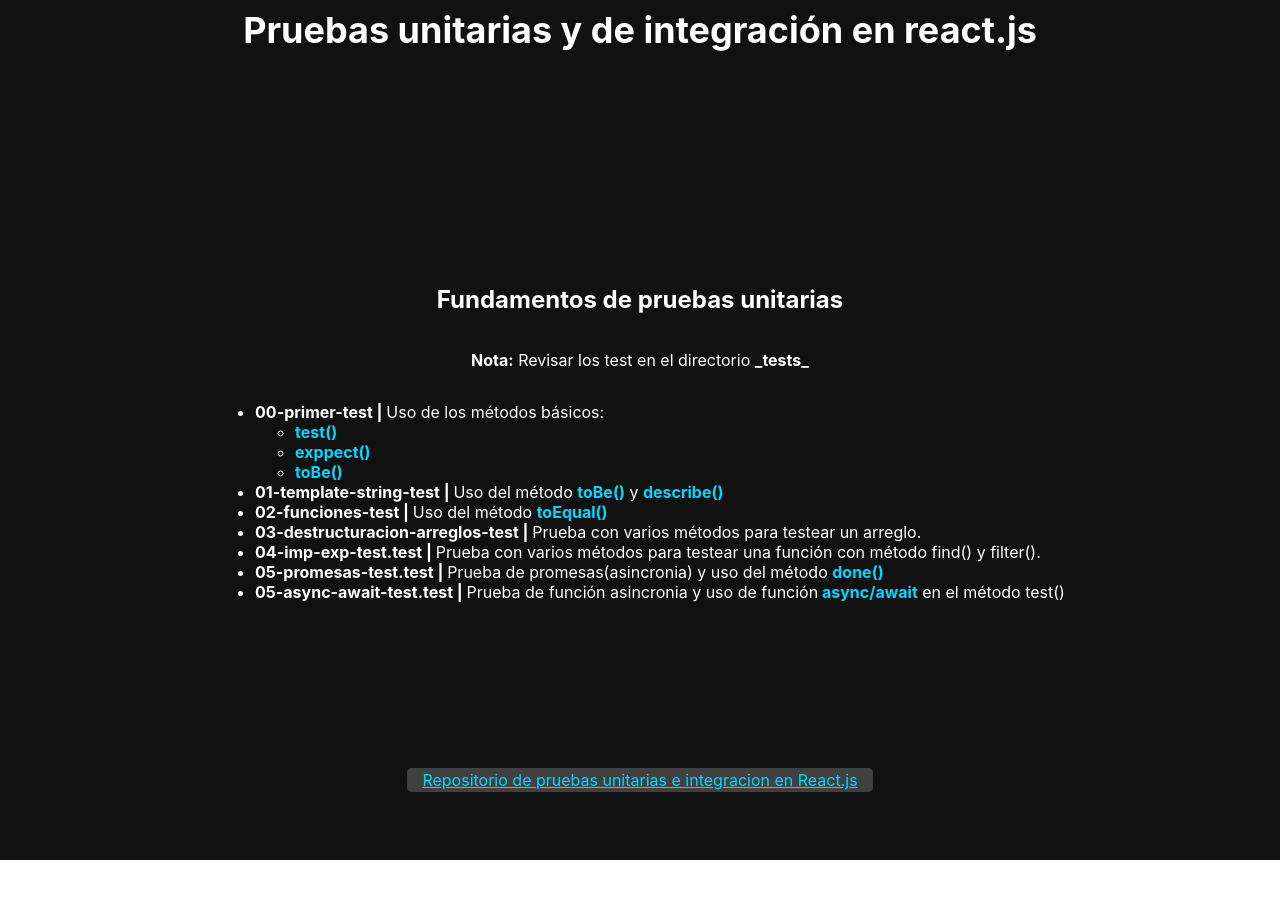
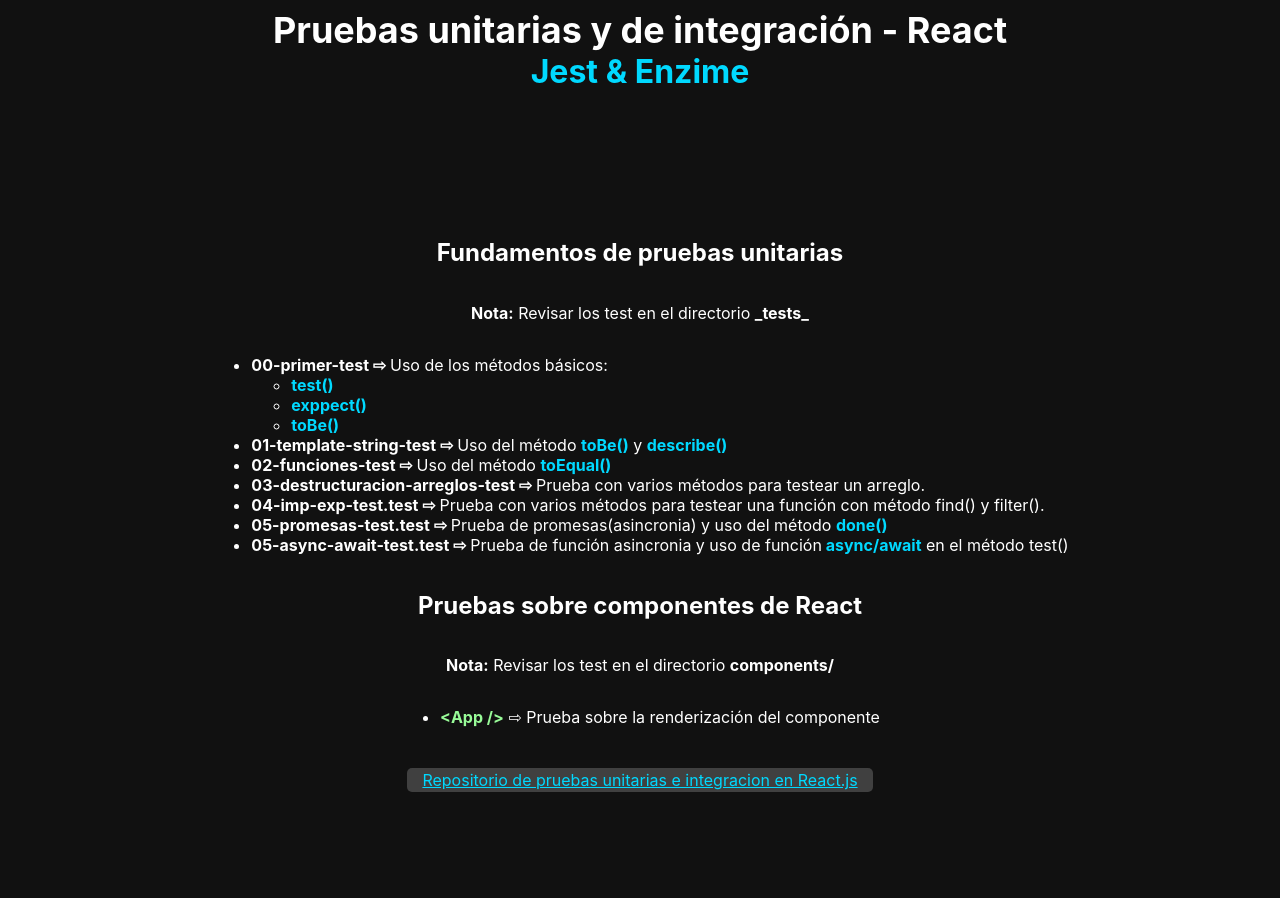
Before and after one commit to icao/pruebas-unitarias-integracion-react, a React (Create React App) app: page / in a window 1280 px wide. Before the commit the page ends 860 px from the top, so only its background shows below. Built offline with nearby package versions, Linux system fonts and the light colour scheme.

Commit message:
Archivos base para prueba del componente app

```diff
--- a/src/App.jsx
+++ b/src/App.jsx
@@ -1,14 +1,14 @@
 import React from 'react'
+import PropTypes from 'prop-types'
 import './App.scss'
 import MiPrimerComponenteTest from './components/01-mi-primer-componente-test/MiPrimerComponenteTest'
 
-function App() {
+function App({ title, subtitle }) {
   return (
     <div className='app'>
       <header className='app-header'>
-        <h1 className='title'>
-          Pruebas unitarias y de integración en react.js
-        </h1>
+        <h1 className='title'>{title}</h1>
+        <h2 className='subtitle'>{subtitle}</h2>
       </header>
       <main className='app-main'>
         <MiPrimerComponenteTest />
@@ -30,4 +30,12 @@
   )
 }
 
+App.propTypes = {
+  title: PropTypes.string.isRequired,
+}
+
+App.defaultProps = {
+  subtitle: 'Jest & Enzime',
+}
+
 export default App
--- a/src/App.scss
+++ b/src/App.scss
@@ -43,10 +43,21 @@
   margin: 0;
 }
 
+.subtitle {
+  font-size: calc(16px + 2vmin);
+  text-align: center;
+  margin: 0;
+  color: $color-cyan;
+}
+
 .link {
-  color: #00d9ff;
+  color: $color-cyan;
 }
 
 .test-method {
-  color: #00d9ff;
+  color: $color-cyan;
 }
+
+.name-component {
+  color: $color-palegreen;
+}
--- a/src/components/01-mi-primer-componente-test/MiPrimerComponenteTest.jsx
+++ b/src/components/01-mi-primer-componente-test/MiPrimerComponenteTest.jsx
@@ -10,7 +10,7 @@
       </p>
       <ul>
         <li>
-          <strong>00-primer-test | </strong> Uso de los métodos básicos:
+          <strong>00-primer-test ⇨ </strong> Uso de los métodos básicos:
           <ul>
             <li>
               <strong className='test-method'>test()</strong>
@@ -24,32 +24,45 @@
           </ul>
         </li>
         <li>
-          <strong>01-template-string-test | </strong> Uso del método{' '}
+          <strong>01-template-string-test ⇨ </strong> Uso del método{' '}
           <strong className='test-method'>toBe()</strong> y{' '}
           <strong className='test-method'>describe()</strong>
         </li>
         <li>
-          <strong>02-funciones-test | </strong> Uso del método{' '}
+          <strong>02-funciones-test ⇨ </strong> Uso del método{' '}
           <strong className='test-method'>toEqual()</strong>
         </li>
         <li>
-          <strong>03-destructuracion-arreglos-test | </strong> Prueba con varios
+          <strong>03-destructuracion-arreglos-test ⇨ </strong> Prueba con varios
           métodos para testear un arreglo.
         </li>
         <li>
-          <strong>04-imp-exp-test.test | </strong> Prueba con varios métodos
+          <strong>04-imp-exp-test.test ⇨ </strong> Prueba con varios métodos
           para testear una función con método find() y filter().
         </li>
         <li>
-          <strong>05-promesas-test.test | </strong> Prueba de
+          <strong>05-promesas-test.test ⇨ </strong> Prueba de
           promesas(asincronia) y uso del método{' '}
           <strong className='test-method'>done()</strong>
         </li>
         <li>
-          <strong>05-async-await-test.test | </strong> Prueba de función
+          <strong>05-async-await-test.test ⇨ </strong> Prueba de función
           asincronia y uso de función
           <strong className='test-method'> async/await</strong> en el método
           test()
+        </li>
+      </ul>
+      <h2>Pruebas sobre componentes de React</h2>
+      <p>
+        <strong>Nota:</strong> Revisar los test en el directorio{' '}
+        <strong>components/</strong>
+      </p>
+      <ul>
+        <li>
+          <strong>
+            <span className='name-component'>{`<App />`}</span>
+          </strong>{' '}
+          ⇨ Prueba sobre la renderización del componente
         </li>
       </ul>
     </>
--- a/src/index.js
+++ b/src/index.js
@@ -6,7 +6,7 @@
 
 ReactDOM.render(
   <React.StrictMode>
-    <App />
+    <App title='Pruebas unitarias y de integración - React' />
   </React.StrictMode>,
   document.getElementById('root')
 )
--- a/src/scss/_Palette.scss
+++ b/src/scss/_Palette.scss
@@ -1,2 +1,4 @@
 $color-primary: #111111;
 $color-white: #ffffff;
+$color-cyan: #00d9ff;
+$color-palegreen: palegreen;
```
Also changed, not shown: 1 other file (tests, documents, lock files or other folders).
